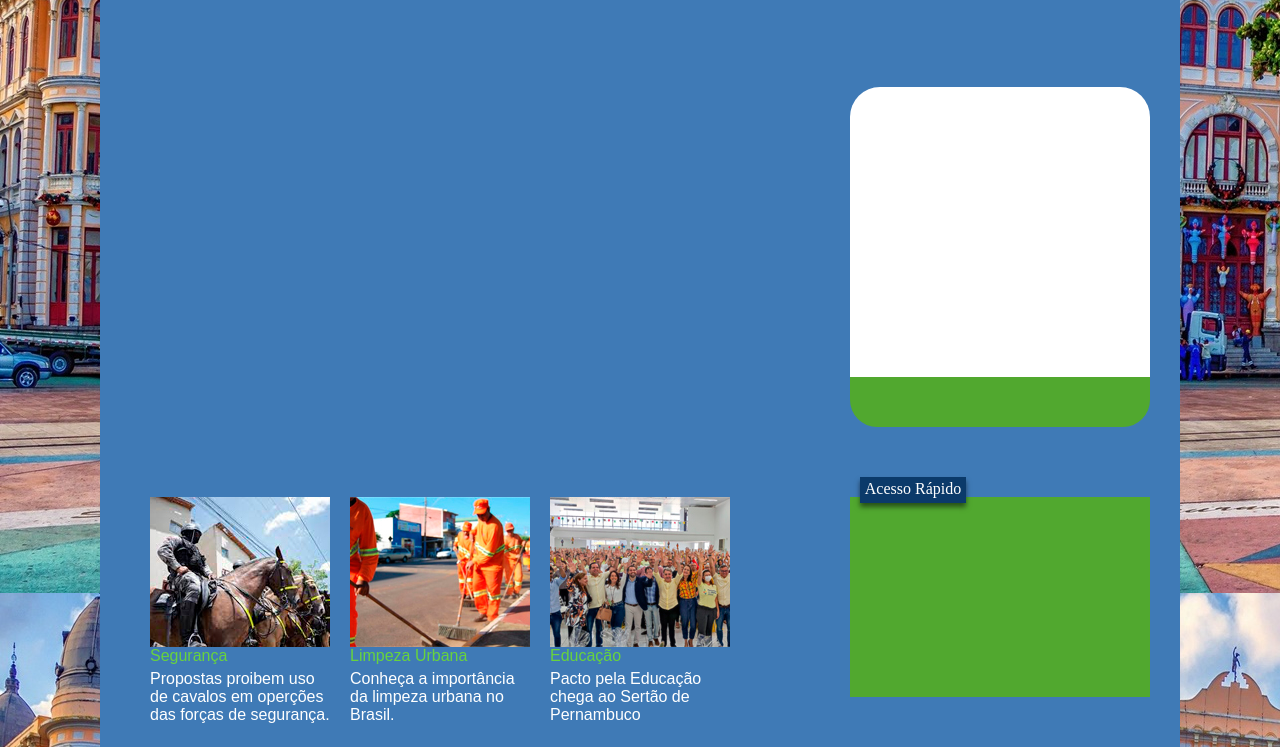
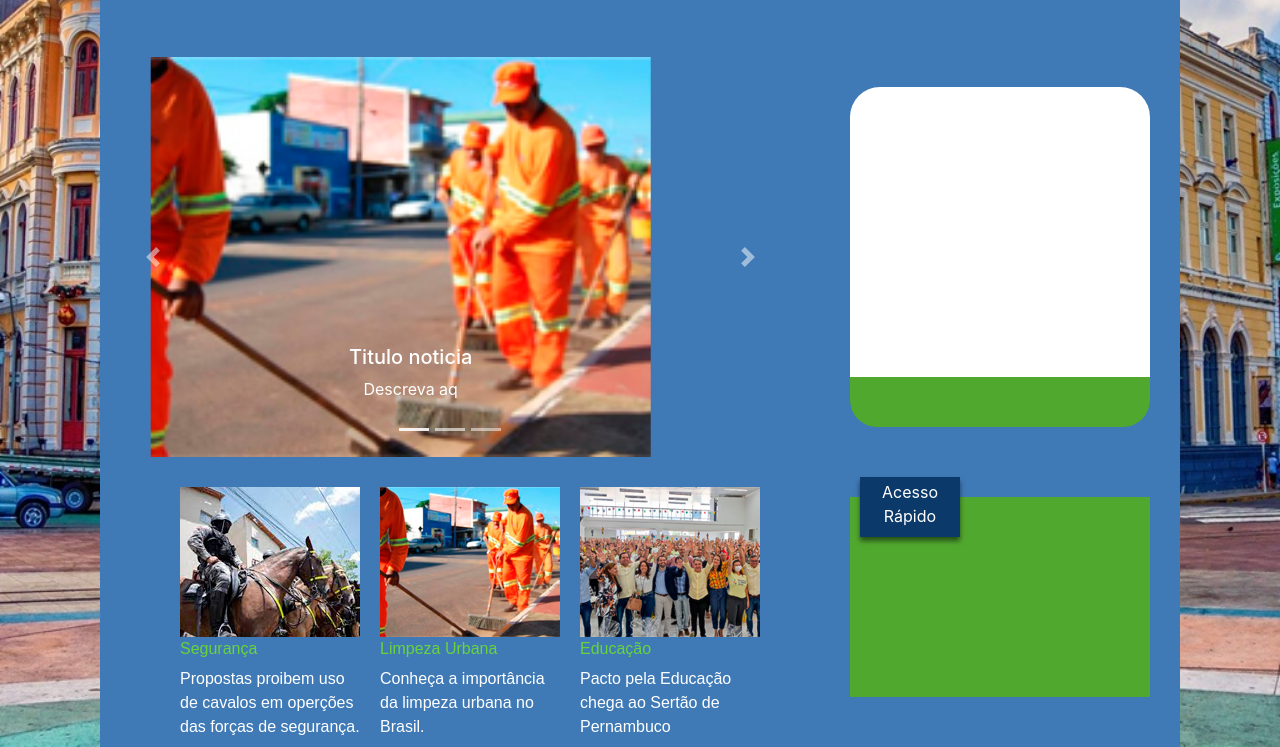
Before and after one commit to BrendaStefany/UrbanSolution-Front, a plain HTML site: page front/index.html in a window 1280 px wide. Shown: the part 173-920 px from the top of the page. Drawn offline with nearby package versions, Linux system fonts and the light colour scheme.

Commit message:
Carrossel
Adicionando Carrossel, e outros pequenos ajustes

```diff
--- a/front/index.html
+++ b/front/index.html
@@ -4,14 +4,16 @@
     <meta charset="UTF-8">
     <meta http-equiv="X-UA-Compatible" content="IE=edge">
     <meta name="viewport" content="width=device-width, initial-scale=1.0">
-    <title>Teste</title>
+    <title>UrbanSolution</title>
     <link rel="stylesheet" href="style.css">
+    <link rel="stylesheet" href="https://cdn.jsdelivr.net/npm/bootstrap@4.6.1/dist/css/bootstrap.min.css"
+        integrity="sha384-zCbKRCUGaJDkqS1kPbPd7TveP5iyJE0EjAuZQTgFLD2ylzuqKfdKlfG/eSrtxUkn" crossorigin="anonymous">
 </head>
 <body>
     <header>
         <div class="barra_verde"></div>
         <div class="barra_branca">
-            <img src="img/log.png" alt="logo">
+            <img src="./assets/img/log.png" alt="logo">
 
             <div class="botoes">
                 <button class="botao1">Precisa de Ajuda</button>
@@ -41,6 +43,48 @@
 
         <div class="corpo_acesso_rapido"> <div class="acesso_rapido"><p>Acesso Rápido</p></div></div>
 
+         <!-- Carousel -->
+
+         <div id="carouselExampleIndicators" class="carousel slide position-absolute" data-ride="carousel" style="margin-top:60px; width:700px; height:400px;">
+          <ol class="carousel-indicators">
+              <li data-target="#carouselExampleIndicators" data-slide-to="0" class="active"></li>
+              <li data-target="#carouselExampleIndicators" data-slide-to="1"></li>
+              <li data-target="#carouselExampleIndicators" data-slide-to="2"></li>
+          </ol>
+          <div class="carousel-inner">
+              <div class="carousel-item active">
+                  <img src="./assets/img/limpeza-pequena.jpg" class="d-block" style="width:500px; height:400px;" alt="Jardim de Cactos">
+                  <div class="carousel-caption d-none d-md-block">
+                    <h5>Titulo noticia</h5>
+                    <p>Descreva aq</p>
+                  </div>
+              </div>
+              <div class="carousel-item">
+                  <img src="./assets/img/Educacao-pequena.jpg" class="d-block" style="width:500px; height:400px;" alt="Cactos pedra">
+                  <div class="carousel-caption d-none d-md-block">
+                    <h5>Titulo noticia</h5>
+                    <p>Descreva aq</p>
+                  </div>
+              </div>
+              <div class="carousel-item">
+                  <img src="./assets/img/Seguranca-pequena.jpeg" class="d-block" style="width:500px; height:400px;" alt="Terrario Colorido">
+                  <div class="carousel-caption d-none d-md-block">
+                    <h5>Titulo noticia</h5>
+                    <p>Descreva aq</p>
+                  </div>
+              </div>
+          </div>
+          <button class="carousel-control-prev" type="button" data-target="#carouselExampleIndicators" data-slide="prev">
+              <span class="carousel-control-prev-icon" aria-hidden="true"></span>
+              <span class="sr-only">Previous</span>
+          </button>
+          <button class="carousel-control-next" type="button" data-target="#carouselExampleIndicators" data-slide="next">
+              <span class="carousel-control-next-icon" aria-hidden="true"></span>
+              <span class="sr-only">Next</span>
+          </button>
+        </div>
+        <!--/Carousel -->
+
     </div>
 
     <div class="noticias">
@@ -63,5 +107,12 @@
 
     </div>
 
+    <script src="https://cdn.jsdelivr.net/npm/jquery@3.5.1/dist/jquery.slim.min.js"
+    integrity="sha384-DfXdz2htPH0lsSSs5nCTpuj/zy4C+OGpamoFVy38MVBnE+IbbVYUew+OrCXaRkfj"
+    crossorigin="anonymous"></script>
+    <script src="https://cdn.jsdelivr.net/npm/bootstrap@4.6.1/dist/js/bootstrap.bundle.min.js"
+    integrity="sha384-fQybjgWLrvvRgtW6bFlB7jaZrFsaBXjsOMm/tB9LTS58ONXgqbR9W8oWht/amnpF"
+    crossorigin="anonymous"></script>
+
 </body>
 </html>
--- a/front/style.css
+++ b/front/style.css
@@ -1,4 +1,4 @@
-.root {
+/*.root {
     --cor0:#51A82F;
     --cor1:#418526;
     --cor2:#67aaee;
@@ -7,7 +7,7 @@
     --cor5:#000000;
 
     --fonte_padrao: Arial, Helvetica, sans-serif;
-}
+}*/
 
 * {
     margin: 0px;
@@ -15,7 +15,8 @@
 }
 
 body {
-    background-image: url(img/backgroud.png);
+    background-image: url(./assets/img/backgroud.png);
+    background-size: cover;
 }
 
 .hearder {
@@ -186,6 +187,7 @@ img {
     color: #ffffff;
     padding: 20px 5px 20px 20px;
     position: absolute;
+    z-index: 9999;
 }
 
 .navbar_submenu_item > p:hover {
@@ -241,10 +243,11 @@ img {
     color: #ffffff;
     box-shadow: 0px 4px 5px 0px rgba(0, 0, 0, 0.521);
     width: 100px;
-    height: 20px;
+    height: 60px;
     margin: -20px 0px 0px 10px;
     padding: 3px 3px 3px 3px;
     position: absolute;
+
 
 }
 
@@ -255,12 +258,12 @@ img {
 }
 
 .noticia1 {
-    background-image: url(img/Seguranca-pequena.jpeg);
+    background-image: url(./assets/img/Seguranca-pequena.jpeg);
     width: 180px;
     height: 150px;
     max-width: 1080px;
-    margin-top: -300px;
-    margin-left: 150px;
+    margin-top: -310px;
+    margin-left: 180px;
 
 
 }
@@ -269,7 +272,7 @@ img {
     font-family: Arial, Helvetica, sans-serif;
     color:#ffffff;
     position: relative;
-    top: 155px;
+    top: 140px;
     text-align:left ;
     text-decoration: none;
 }
@@ -279,19 +282,19 @@ img {
 }
 
 .noticia2 {
-    background-image: url(img/limpeza-pequena.jpg);
+    background-image: url(./assets/img/limpeza-pequena.jpg);
     width: 180px;
     height: 150px;
     max-width: 1080px;
     margin-top: -150px;
-    margin-left: 350px;
+    margin-left: 380px;
 }
 
 .reportagem2 > a {
     font-family: Arial, Helvetica, sans-serif;
     color:#ffffff;
     position: relative;
-    top: 155px;
+    top: 140px;
     text-align:left ;
     text-decoration: none;
 }
@@ -301,12 +304,12 @@ img {
 }
 
 .noticia3 {
-    background-image: url(img/Educacao-pequena.jpg);
+    background-image: url(./assets/img/Educacao-pequena.jpg);
     width: 180px;
     height: 150px;
     max-width: 1080px;
     margin-top: -150px;
-    margin-left: 550px;
+    margin-left: 580px;
 }
 
 .titulo > a {
@@ -326,7 +329,7 @@ img {
     font-family: Arial, Helvetica, sans-serif;
     color:#ffffff;
     position: relative;
-    top: 155px;
+    top: 140px;
     text-align:left ;
     text-decoration: none;
 }
```
Also changed, not shown: front/assets/img/Educacao-pequena.jpg (renamed from front/img/Educacao-pequena.jpg), front/assets/img/Seguranca-pequena.jpeg (renamed from front/img/Seguranca-pequena.jpeg), front/assets/img/backgroud.png (renamed from front/img/backgroud.png), front/assets/img/limpeza-pequena.jpg (renamed from front/img/limpeza-pequena.jpg), front/assets/img/log.png (renamed from front/img/log.png), front/assets/v1_248.png (deleted).
